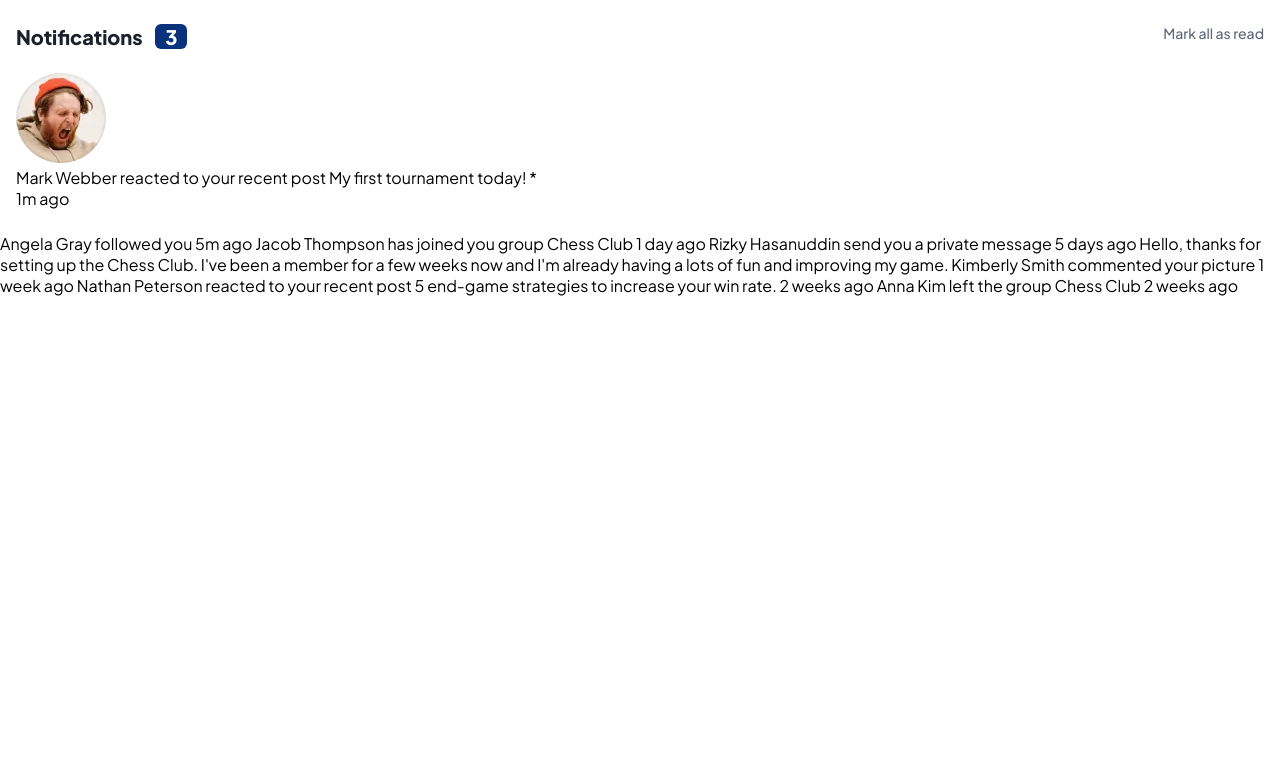
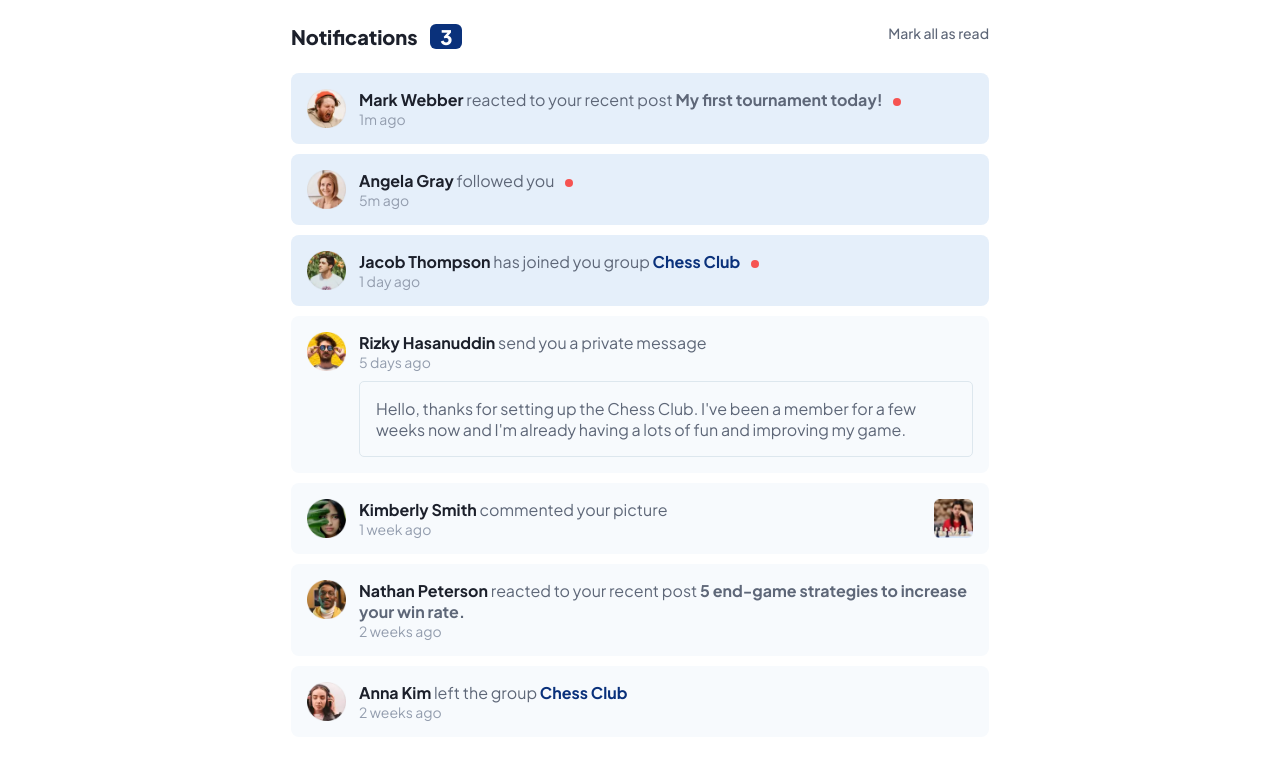
Before and after one commit to wilmerandres25/tailwind-panel-notifications, a website: page src/index.html in a window 1280 px wide. Drawn offline with Linux system fonts and the light colour scheme.

Commit message:
Add posts styles and make notifications functional
Added the posts styles and notifications number and
effects are functional.

```diff
--- a/src/index.html
+++ b/src/index.html
@@ -10,39 +10,103 @@
 <body>
     <section class="main">
         <div class="notifications">
-            <h3 class="title">Notifications <span class="number">3</span></h3>
-            <p class="mark">Mark all as read</p>
+            <h3 class="title">Notifications <span class="number" id="new-posts-number">3</span></h3>
+            <p class="mark" id="mark-all">Mark all as read</p>
+        </div>
+
+        <div class="post post-not-read">
+            <img class="image" src="../assets/images/avatar-mark-webber.webp" alt="Mark Webber's avatar">
+            <div>
+                <p>
+                    <span class="name">Mark Webber</span>
+                    <span>reacted to your recent post</span>
+                    <span class="reaction">My first tournament today!</span>
+                    <span class="status not-read"></span>
+                </p>
+                <p class="time">1m ago</p>
+            </div>
+        </div>
+
+        <div class="post post-not-read">
+            <img class="image" src="../assets/images/avatar-angela-gray.webp" alt="Angela Grey's avatar">
+            <div>
+                <p>
+                    <span class="name">Angela Gray</span>
+                    <span>followed you</span>
+                    <span class="status not-read"></span>
+                </p>
+                <p class="time">5m ago</p>
+            </div>
+        </div>
+
+        <div class="post post-not-read">
+            <img class="image" src="../assets/images/avatar-jacob-thompson.webp" alt="Jacob Thompson's avatar">
+            <div>
+                <p>
+                    <span class="name">Jacob Thompson</span>
+                    <span>has joined you group</span>
+                    <span class="group">Chess Club</span>
+                    <span class="status not-read"></span>
+                </p>
+                <p class="time">1 day ago</p>
+            </div>
         </div>
 
         <div class="post">
-            <img src="../assets/images/avatar-mark-webber.webp" alt="Mark Webber avatar">
-            <p>
-                <span class="name">Mark Webber</span>
-                <span class="action">reacted to your recent post</span>
-                <span class="reaction">My first tournament today!</span>
-                <span class="status">*</span>
-            </p>
-            <p class="time">1m ago</p>
+            <img class="image" src="../assets/images/avatar-rizky-hasanuddin.webp" alt="Rizky Hasanuddin's avatar">
+            <div>
+                <p>
+                    <span class="name">Rizky Hasanuddin</span>
+                    <span>send you a private message</span>
+                    <span class="status"></span>
+                </p>
+                <p class="time">5 days ago</p>
+                <p class="message">
+                    Hello, thanks for setting up the Chess Club. I've been a member for a few weeks now and I'm already having a lots of fun and improving my game.
+                </p>
+            </div>
+        </div>
+
+        <div class="post">
+            <img class="image" src="../assets/images/avatar-kimberly-smith.webp" alt="Kimberly Smith's avatar">
+            <div>
+                <p>
+                    <span class="name">Kimberly Smith</span>
+                    <span>commented your picture</span>
+                    <span class="status"></span>
+                </p>
+                <p class="time">1 week ago</p>
+            </div>
+            <img class="picture" src="../assets/images/image-chess.webp" alt="Chess Picture">
+        </div>
+
+        <div class="post">
+            <img class="image" src="../assets/images/avatar-nathan-peterson.webp" alt="Nathan Peterson's avatar">
+            <div>
+                <p>
+                    <span class="name">Nathan Peterson</span>
+                    <span>reacted to your recent post</span>
+                    <span class="reaction">5 end-game strategies to increase your win rate.</span>
+                    <span class="status"></span>
+                </p>
+                <p class="time">2 weeks ago</p>
+            </div>
+        </div>
+
+        <div class="post">
+            <img class="image" src="../assets/images/avatar-anna-kim.webp" alt="Anna Kim's avatar">
+            <div>
+                <p>
+                    <span class="name">Anna Kim</span>
+                    <span>left the group</span>
+                    <span class="group">Chess Club</span>
+                    <span class="status"></span>
+                </p>
+                <p class="time">2 weeks ago</p>
+            </div>
         </div>
     </section>
 
-    Angela Gray followed you
-    5m ago
-
-    Jacob Thompson has joined you group Chess Club
-    1 day ago
-
-    Rizky Hasanuddin send you a private message
-    5 days ago
-    Hello, thanks for setting up the Chess Club. I've been a member for a few weeks now and I'm already having a lots of fun and improving my game.
-
-    Kimberly Smith commented your picture
-    1 week ago
-
-    Nathan Peterson reacted to your recent post 5 end-game strategies to increase your win rate.
-    2 weeks ago
-
-    Anna Kim left the group Chess Club
-    2 weeks ago
+    <script src="./scripts/main.js"></script>
 </body>
 </html>
--- /dev/null
+++ b/src/scripts/main.js
@@ -0,0 +1,45 @@
+const notReadCount = ()=> {
+    return document.querySelectorAll('.not-read').length;
+}
+
+const countDownNotRead = (el, n) => {
+
+    if (n === 0) {
+        el.classList.remove('number');
+        el.innerHTML = '';
+    } else el.innerHTML = n;
+
+}
+
+const markAll = document.querySelector('#mark-all');
+
+const posts = document.querySelectorAll('.post');
+
+posts.forEach((post, pos) => {
+
+    post.addEventListener('click', ()=>{
+
+        document.querySelectorAll('.post')[pos].classList.remove('post-not-read');
+        post.querySelector('.status').classList.remove('not-read');
+        countDownNotRead(document.querySelector('#new-posts-number'), notReadCount());
+
+    });
+
+});
+
+markAll.addEventListener('click', function(){
+
+    const notReadElements = document.querySelectorAll('.not-read');
+    const postNotReadElements = document.querySelectorAll('.post-not-read');
+    const newPostsNumber = document.querySelector('#new-posts-number');
+
+    notReadElements.forEach(notReadElement => {
+        notReadElement.classList.remove('not-read');
+    });
+
+    postNotReadElements.forEach(postNotReadElement => {
+        postNotReadElement.classList.remove('post-not-read');
+    });
+
+    countDownNotRead(newPostsNumber, notReadCount());
+});
--- a/src/styles/styles.css
+++ b/src/styles/styles.css
@@ -62,3 +62,100 @@ body {
         }
     }
 }
+
+.post {
+    background-color: var(--Very-light-greyish-blue);
+    border-radius: 8px;
+    display: flex;
+    position: relative;
+    gap: 13px;
+    padding: 16px;
+    font-size: 0.875rem; /*14px*/
+    color: var(--Dark-greyish-blue);
+    margin-bottom: 10px;
+
+    & .image {
+        width: 39px;
+        height: 39px;
+    }
+
+    & .name {
+        font-weight: bold;
+        color: var(--Very-dark-blue);
+        &:hover {
+            color: var(--Blue);
+            cursor: pointer;
+        }
+    }
+
+    & .reaction {
+        font-weight: bold;
+        &:hover {
+            color: var(--Blue);
+            cursor: pointer;
+        }
+    }
+
+    & .group {
+        font-weight: bold;
+        color: var(--Blue);
+        &:hover {
+            cursor: pointer;
+        }
+    }
+
+    & .time {
+        color: var(--Greyish-blue);
+        font-size: 0.875rem;
+        font-family: 500;
+    }
+
+    & .message {
+        margin-top: 10px;
+        border: 1px solid var(--Light-greyish-blue-2);
+        padding: 16px;
+        border-radius: 5px;
+        &:hover {
+            background-color: var(--Light-greyish-blue-2);
+            cursor: pointer;
+        }
+    }
+
+    & .picture {
+        width: 39px;
+        height: 39px;
+        position: absolute;
+        right: 16px;
+        &:hover {
+            width: 40px;
+            height: 40px;
+            border: 1px solid var(--Light-greyish-blue-2);
+            border-radius: 5px;
+            cursor: pointer;
+        }
+    }
+}
+
+.not-read {
+    display: inline-block;
+    width: 8px;
+    height: 8px;
+    background-color: var(--Red);
+    margin-left: 8px;
+    border-radius: 50%;
+}
+
+.post-not-read {
+    background-color: var(--Light-greyish-blue-1);
+}
+
+@media (min-width: 768px) {
+    .main {
+        width: 730px;
+        margin: 0 auto;
+    }
+
+    .post {
+        font-size: 1rem;
+    }
+}
```
Also changed, not shown: README.md.
